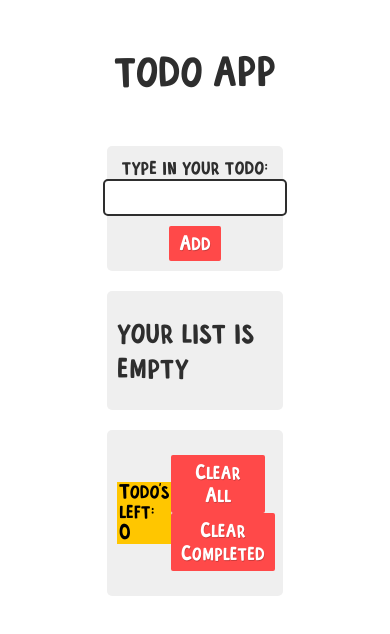
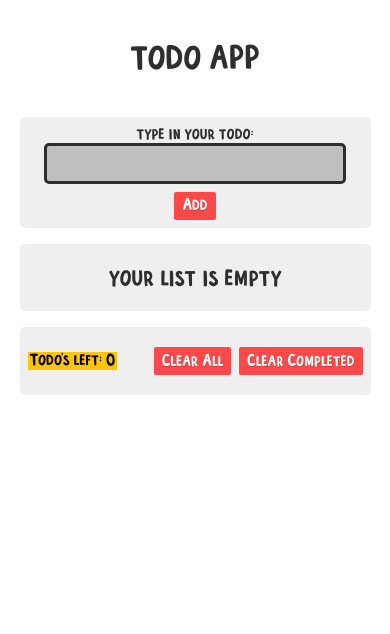
Before and after one commit to tosia921/todo-react-reduxtoolkit, a React (Create React App) app: page / in a window 390 px wide. Shown: the top 634 px of the page. Built offline with nearby package versions, Linux system fonts and the light colour scheme.

Commit message:
added responsivness, minor color changes

```diff
--- a/src/components/ActionMenuBottom.js
+++ b/src/components/ActionMenuBottom.js
@@ -33,6 +33,21 @@ const ActiveMenuContainer = styled.div`
     border-radius: 5px;
     display: flex;
     align-items: center;
+    @media only screen and (max-width: 1000px) {
+        width: 50vw;
+    }
+    @media only screen and (max-width: 800px) {
+        width: 60vw;
+    }
+    @media only screen and (max-width: 660px) {
+        width: 70vw;
+    }
+    @media only screen and (max-width: 575px) {
+        width: 80vw;
+    }
+    @media only screen and (max-width: 500px) {
+        width: 90vw;
+    }
 
     .clear-buttons {
         margin-left: auto;
--- a/src/components/Input.js
+++ b/src/components/Input.js
@@ -44,9 +44,25 @@ const StyledInput = styled.div`
     padding: 1rem;
     background-color: var(--grey);
     border-radius: 5px;
+    width: 40vw;
+    @media only screen and (max-width: 1000px) {
+        width: 50vw;
+    }
+    @media only screen and (max-width: 800px) {
+        width: 60vw;
+    }
+    @media only screen and (max-width: 660px) {
+        width: 70vw;
+    }
+    @media only screen and (max-width: 575px) {
+        width: 80vw;
+    }
+    @media only screen and (max-width: 500px) {
+        width: 90vw;
+    }
 
     form {
-        width: 40vw;
+        width: 100%;
         display: flex;
         flex-direction: column;
         justify-content: center;
@@ -61,9 +77,10 @@ const StyledInput = styled.div`
             input {
                 width: 90%;
                 margin-bottom: 1rem;
-                border: 2px solid var(--black);
+                border: 3px solid var(--black);
+                background-color: var(--darkGrey);
                 border-radius: 5px;
-                padding: 0.5rem 2rem;
+                padding: 1rem 2rem;
                 font-size: 2rem;
 
                 &:focus {
--- a/src/components/SingleTodo.js
+++ b/src/components/SingleTodo.js
@@ -25,7 +25,7 @@ const SingleTodoContainer = styled.li`
     height: fit-content;
     padding: 1rem;
     border-radius: 5px;
-    background-color: ${({ completed }) => (completed ? 'var(--red)' : 'var(--darkGrey)')};
+    background-color: ${({ completed }) => (completed ? 'var(--green)' : 'var(--yellow)')};
     margin-bottom: 1rem;
     display: flex;
     align-items: bottom;
--- a/src/components/TodosContainer.js
+++ b/src/components/TodosContainer.js
@@ -32,4 +32,19 @@ const StyledTodoContainer = styled.ul`
     justify-content: center;
     align-items: center;
     list-style-type: none;
+    @media only screen and (max-width: 1000px) {
+        width: 50vw;
+    }
+    @media only screen and (max-width: 800px) {
+        width: 60vw;
+    }
+    @media only screen and (max-width: 660px) {
+        width: 70vw;
+    }
+    @media only screen and (max-width: 575px) {
+        width: 80vw;
+    }
+    @media only screen and (max-width: 500px) {
+        width: 90vw;
+    }
 `;
--- a/src/styles/GlobalStyles.js
+++ b/src/styles/GlobalStyles.js
@@ -8,10 +8,23 @@ const GlobalStyles = createGlobalStyle`
     --white: #fff;
     --grey: #efefef;
     --darkGrey: #bfbfbf;
+    --green: #49E20E;
+  }
+  * {
+  box-sizing: border-box;
   }
   html {
     background-color: var(--white);
     font-size: 10px;
+
+    @media only screen and (max-width: 450px) {
+        font-size: 8px;
+    }
+    @media only screen and (max-width: 350px) {
+        font-size: 6px;
+    }
+  }
+
 
   }
 
```
